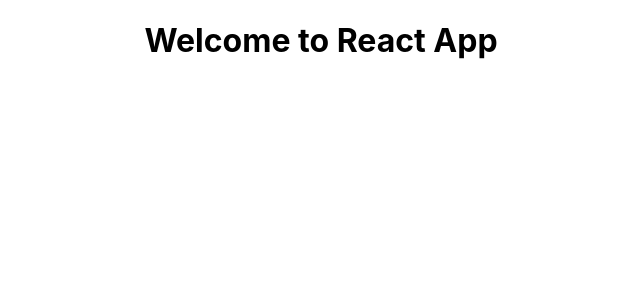
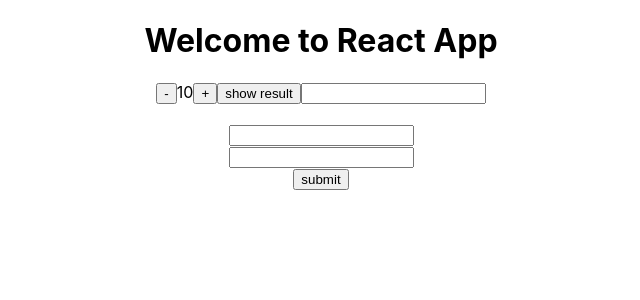
Before and after one commit to Tigran-Dev11/react-g5, a React (Create React App) app: page / in a window 1280 px wide. Shown: the top 300 px of the page, without its empty margins (319-959 px from the left). Built offline with nearby package versions, Linux system fonts and the light colour scheme.

Commit message:
lesson-9

```diff
--- a/src/App.js
+++ b/src/App.js
@@ -1,9 +1,22 @@
+import { useState } from "react";
 import "./App.css";
+import Counter from "./components/counter";
+import Form from "./components/form";
 
 function App() {
+  const [count, setCount] = useState(10);
+  const [number, setNumber] = useState(2);
+  const [date, setDate] = useState({})
+
+  const parse = (data) => {
+    setDate(data)
+  };
+
   return (
-    <div className="App">
+    <div className="App" id="app">
       <h1>Welcome to React App</h1>
+      <Counter count={count} setCount={setCount} date={date}/>
+      <Form parse={parse} />
     </div>
   );
 }
--- /dev/null
+++ b/src/components/counter.jsx
@@ -0,0 +1,37 @@
+import { useRef } from "react";
+
+const Counter = ({ setCount, count }) => {
+
+  const ref = useRef(0);
+  const inputRef = useRef(null);
+
+  const minus = () => {
+    setCount(count - 1);
+    ref.current -=1
+  };
+
+  const plus = () => {
+    setCount(count + 1);
+  };
+
+
+
+  const show = () => {
+    console.log(ref.current);
+    inputRef.current.focus()
+  };
+
+
+  return (
+    <div>
+      <button onClick={minus}>-</button>
+      <span>{count}</span>
+      <button onClick={plus}>+</button>
+      <button onClick={show}>show result</button>
+
+      <input type="text" ref={inputRef}/>
+    </div>
+  );
+};
+
+export default Counter;
--- /dev/null
+++ b/src/components/form.jsx
@@ -0,0 +1,60 @@
+import { useEffect, useState } from "react";
+
+const Form = ({ parse }) => {
+  //   const [name, setName] = useState("");
+  //   const [password, setPassword] = useState("");
+
+  const [formData, setFormData] = useState({
+    name: "",
+    password: "",
+  });
+
+  const { name, password } = formData;
+
+  const onSubmit = (e) => {
+    e.preventDefault();
+
+    const body = {
+      name,
+      password,
+    };
+
+    console.log(body);
+  };
+
+  const onChange = (e) => {
+    setFormData({ ...formData, [e.target.name]: e.target.value });
+  };
+
+  useEffect(() => {
+    console.log(1);
+  }, []);
+
+  useEffect(() => {
+    return () => {
+      console.log(1);
+    };
+  }, []);
+
+  useEffect(() => {
+    parse(formData);
+  }, [formData]);
+
+  return (
+    <form onSubmit={onSubmit}>
+      <br />
+      <input type="text" onChange={onChange} value={name} name="name" />
+      <br />
+      <input
+        type="password"
+        onChange={onChange}
+        value={password}
+        name="password"
+      />
+      <br />
+      <button>submit</button>
+    </form>
+  );
+};
+
+export default Form;
--- /dev/null
+++ b/src/hooks/use-product-context.js
@@ -0,0 +1,6 @@
+import { useContext } from "react";
+import { ProductContext } from "../providers/product-provider";
+
+export const useProductContext = () => {
+  return useContext(ProductContext);
+};
--- a/src/index.js
+++ b/src/index.js
@@ -2,8 +2,11 @@
 import ReactDOM from "react-dom/client";
 import "./index.css";
 import App from "./App";
+import { ProductProvider } from "./providers/product-provider";
 
 const root = ReactDOM.createRoot(document.getElementById("root"));
-root.render(<div>
-  <App/>
-</div>);
+root.render(
+  <ProductProvider>
+    <App />
+  </ProductProvider>
+);
--- /dev/null
+++ b/src/providers/product-provider.jsx
@@ -0,0 +1,15 @@
+import { createContext, useState } from "react";
+
+const ProductContext = createContext({});
+
+const ProductProvider = ({ children }) => {
+  const [basketItems, setBasketItems] = useState([]);
+
+  return (
+    <ProductContext.Provider value={{ basketItems, setBasketItems }}>
+      {children}
+    </ProductContext.Provider>
+  );
+};
+
+export { ProductContext, ProductProvider };
```
Also changed, not shown: package.json (+12 -0 lines), src/components/product.jsx (added, +29 -0 lines), src/utlis/constant.js (added).
